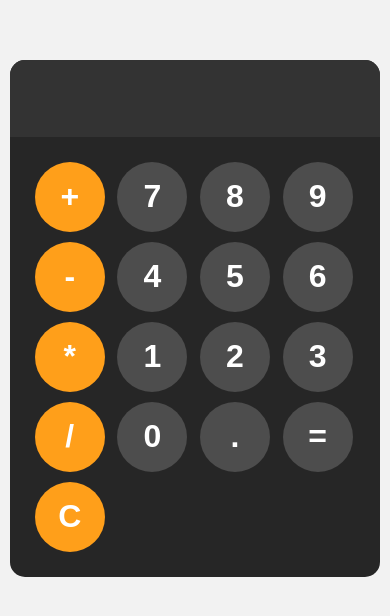
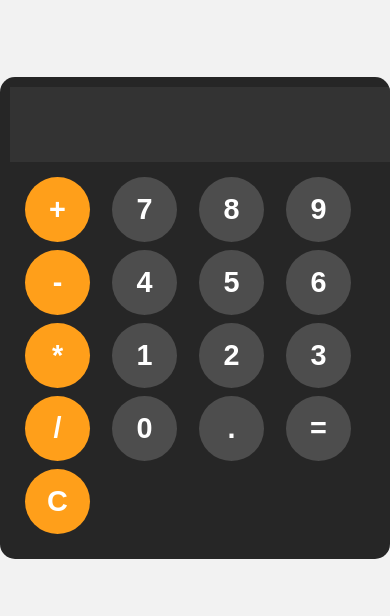
Before and after one commit to knvelasco/Calculator, a plain HTML site: page index.html in a window 390 px wide. Shown: the part 104-720 px from the top of the page. Drawn offline with Linux system fonts and the light colour scheme.

Commit message:
Update styles.css

```diff
--- a/styles.css
+++ b/styles.css
@@ -54,20 +54,25 @@ button:active{
 .opertator-btn:active{
     background-color:hsl(35, 100%, 75%) ;
 }
-@media only screen and (max-width: 600px){
-    #calculator{
-        max-width: 95%;
+@media only screen and (max-width: 450px) {
+    #calculator {
+        max-width: 100%;
+        padding: 10px;
     }
-    #keys{
-        max-width: 95%;
+    #keys {
+        max-width: 100%;
+        grid-template-columns: repeat(4, 1fr);
+        gap: 8px;
+        padding: 15px;
     }
-    #display{
-        max-width: 95%;
-        font-size: 2rem;
+    #display {
+        max-width: 100%;
+        font-size: 2.5rem;
+        padding: 15px;
     }
-    button{
-        width: 70px;
-        height: 70px;
-        font-size: 2rem;
+    button {
+        width: 65px;
+        height: 65px;
+        font-size: 1.8rem;
     }
 }
```
